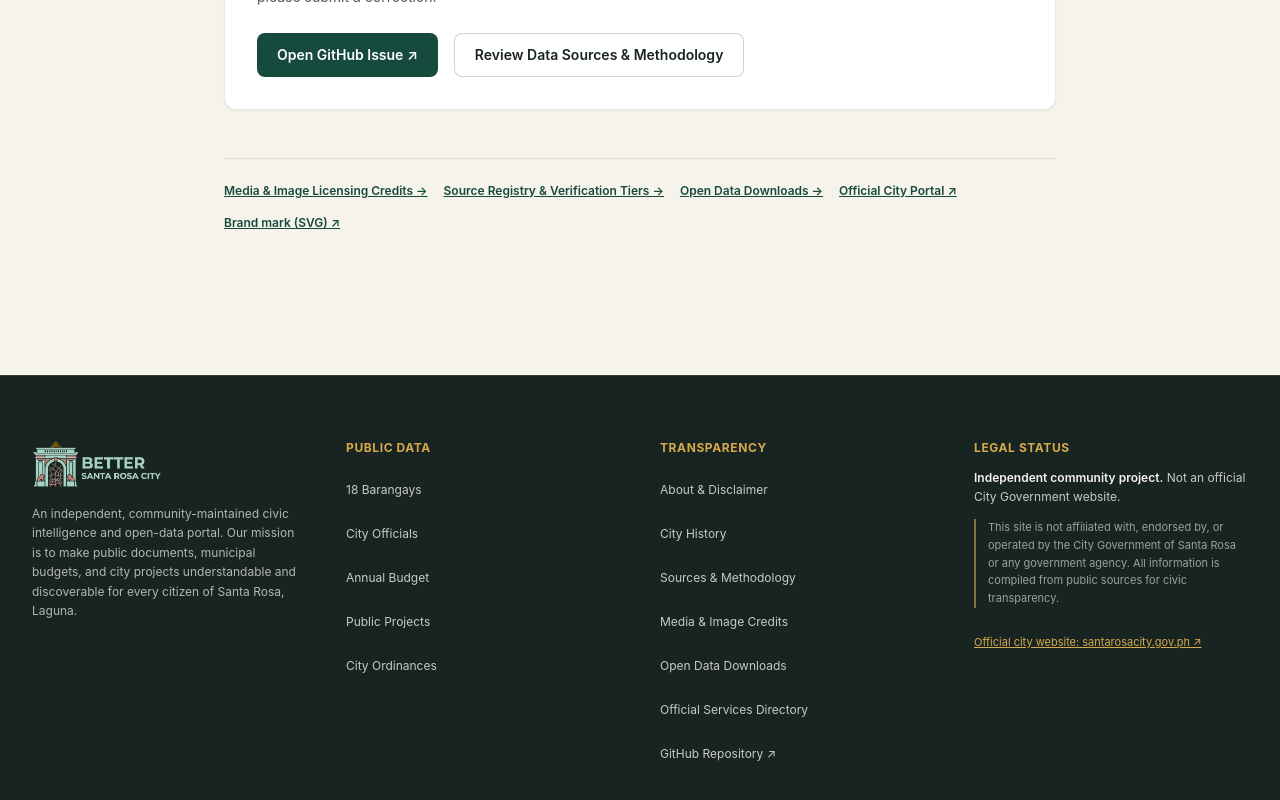
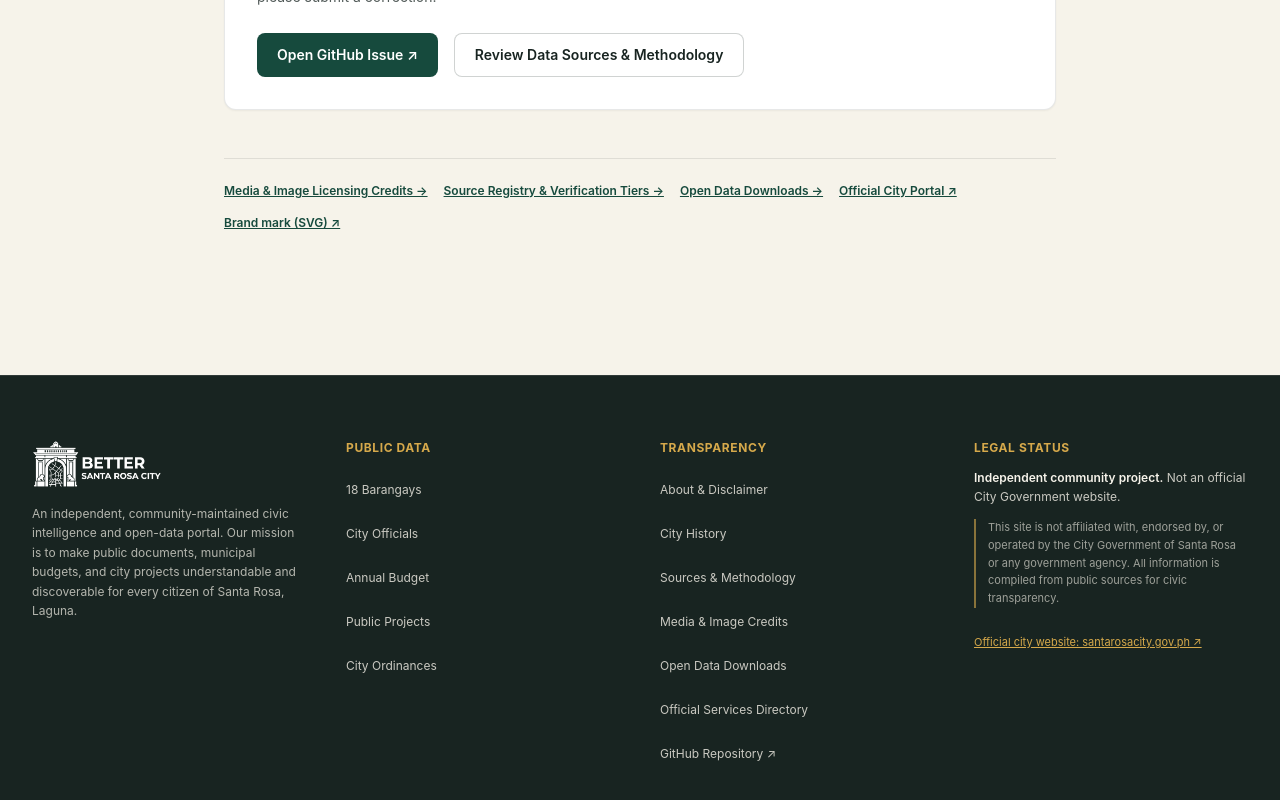
Before and after one commit to jericizon/bettersantarosacity, a Nuxt app: page /about in a window 1280 px wide. Shown: the part 1204-2004 px from the top of the page. Built offline with nearby package versions, Linux system fonts and the light colour scheme.

Commit message:
feat(footer): render wordmark as white silhouette via brightness+invert

```diff
--- a/components/civic/CivicFooter.vue
+++ b/components/civic/CivicFooter.vue
@@ -9,14 +9,14 @@ const linkClass = 'flex items-center min-h-11 hover:text-white rounded-sm focus-
       <div class="grid grid-cols-1 sm:grid-cols-2 lg:grid-cols-4 gap-10">
         <!-- Brand & Mission -->
         <div class="space-y-4">
-          <!-- Same wordmark as the header, inverted for the dark footer:
-               invert + hue-rotate flips lightness while keeping brand hues. -->
+          <!-- Same wordmark as the header; brightness(0)+invert renders the
+               artwork pure white so nothing sits on the charcoal footer. -->
           <img
             src="/images/bettersantarosa-logo.png"
             alt="Better Santa Rosa City"
             width="477"
             height="176"
-            class="h-12 w-auto object-contain invert hue-rotate-180"
+            class="h-12 w-auto object-contain brightness-0 invert"
           >
           <p class="text-xs text-parchment/70 leading-relaxed">
             An independent, community-maintained civic intelligence and open-data portal. Our mission is to make public documents, municipal budgets, and city projects understandable and discoverable for every citizen of Santa Rosa, Laguna.
```
